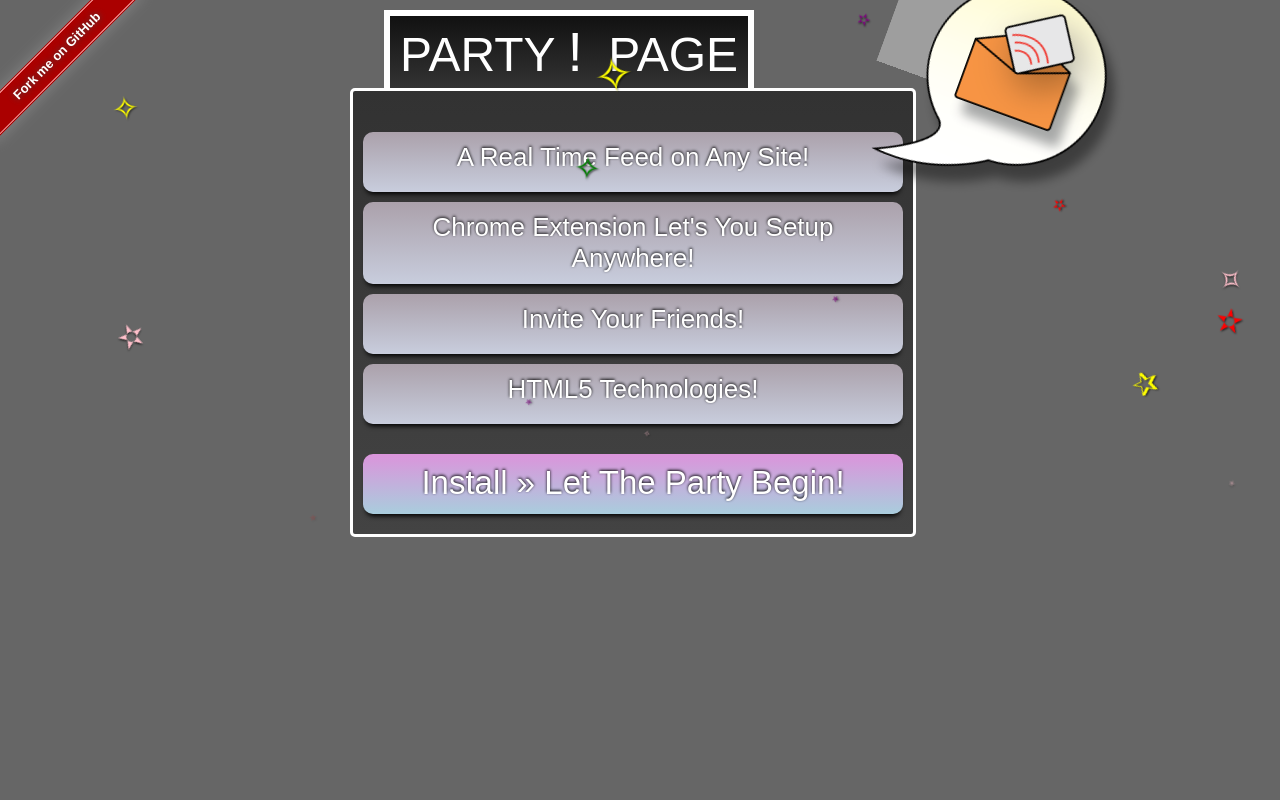
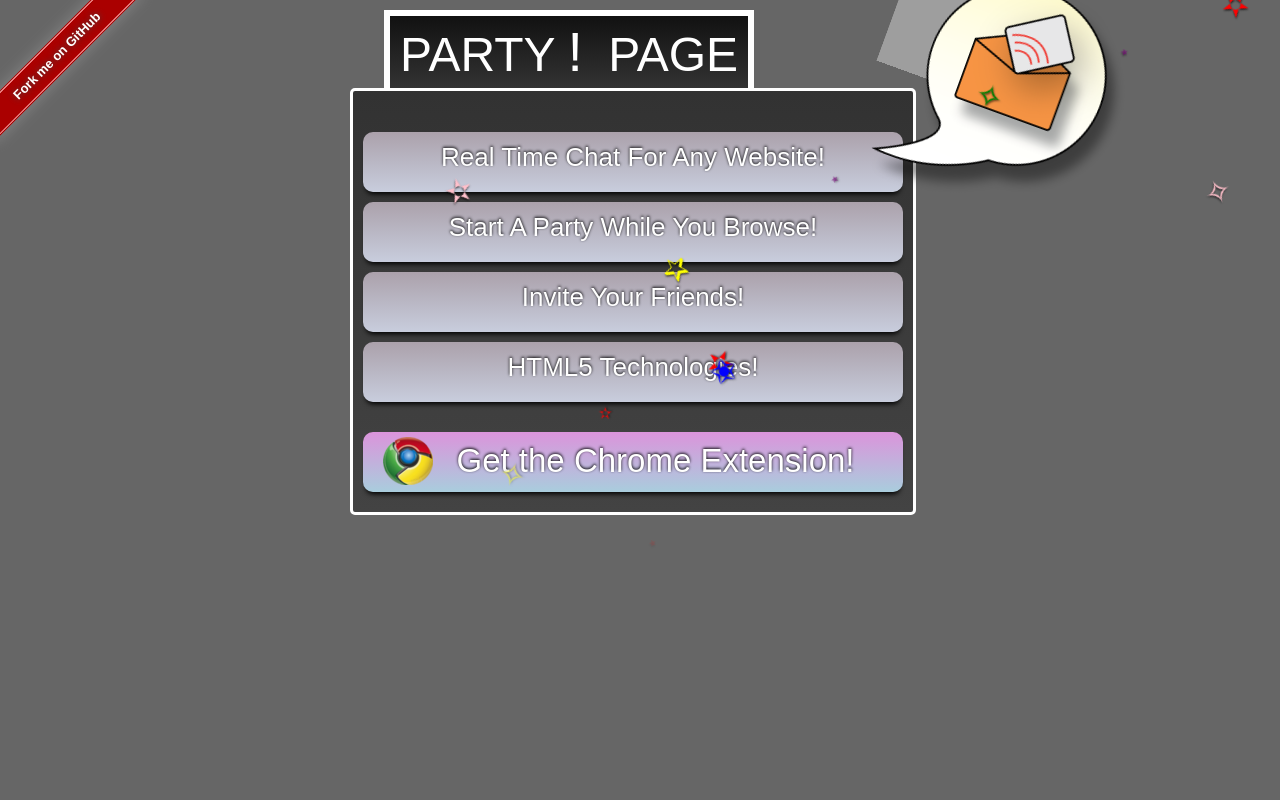
Before and after one commit to jaytoday/party-page, a Python web app: template templates/index.html in a window 1280 px wide. Run offline with Jinja, Linux system fonts and the light colour scheme; the template is opened without the code that fills it, so the values that code supplies are empty; some web fonts are replaced; grey boxes are pictures that could not be loaded.

Commit message:
index page

```diff
--- a/css/confetti.css
+++ b/css/confetti.css
@@ -10,10 +10,7 @@
 			color: white;
 			font-size: 16px;
 			text-shadow: rgba(0, 0, 0, 0.7) 1px 1px 2px;
-			/* We use the following properties to apply the fade and drop animations to each confetti.
-			   Each of these properties takes two values. These values respectively match a setting
-			   for fade and drop.
-			*/
+
 			-webkit-animation-iteration-count: infinite, 20;
 			-webkit-animation-direction: normal, normal;
 			-webkit-animation-timing-function: linear, ease-in;
@@ -24,11 +21,7 @@
 			display: block;
 			width: 1em;
 			height: 1em;
-			/* We use the following properties to adjust the clockwiseSpin or counterclockwiseSpin
-			   animations on each confetti.
-			   The createASnowflake function determines whether a flake has the
-			   clockwiseSpin or counterclockwiseSpin animation.
-			*/
+
 			-webkit-animation-iteration-count: infinite;
 			-webkit-animation-direction: alternate;
 			-webkit-animation-timing-function: ease-in-out;
@@ -56,29 +49,25 @@
 			font-size: 7em;
 		}
 
-		/* Hides a confetti towards the very end of the animation */
 		@-webkit-keyframes fade {
 			/* Show a confetti while into or below 85 percent of the animation and hide it, otherwise */
 			0%   { opacity: 1; }
-			85%  { opacity: 1; }
+			80%  { opacity: 1; }
 			100% { opacity: 0; }
 		}
 
-		/* Makes a confetti fall from -50px to 650px pixels in the y-axis */
 		@-webkit-keyframes drop {
-			0%   { -webkit-transform: translate(0px, -50px); }
-			100% { -webkit-transform: translate(0px, 650px); }
+			0%   { -webkit-transform: translate(0px, -40px); }
+			100% { -webkit-transform: translate(0px, 700px); }
 		}
 
-		/* Rotates a confetti from -50 to 50 degrees in 2D space */
 		@-webkit-keyframes clockwiseSpin {
-			0%   { -webkit-transform: rotate(-50deg); }
-			100% { -webkit-transform: rotate(50deg); }
+			0%   { -webkit-transform: rotate(-70deg); }
+			100% { -webkit-transform: rotate(70deg); }
 		}
 
 
-		/* Rotates it from 50 to -50 degrees in 2D space */
 		@-webkit-keyframes counterclockwiseSpin  {
-			0%   { -webkit-transform: rotate(50deg); }
-			100% { -webkit-transform: rotate(-50deg); }
+			0%   { -webkit-transform: rotate(75deg); }
+			100% { -webkit-transform: rotate(-75deg); }
 		}
--- a/css/party.css
+++ b/css/party.css
@@ -5,7 +5,7 @@ margin: 0;
 padding: 0;
 text-align: center;
 background:#666666;
-overflow:hidden;
+overflow-x:hidden;
 }
 #header{
 position:absolute;
@@ -144,6 +144,10 @@ z-index:2;
     text-align: center;
     clear: both;
 }
+
+.content li{
+    text-align:left;
+}
 .content:target
 {
 
--- a/templates/confetti.js
+++ b/templates/confetti.js
@@ -6,7 +6,7 @@
 		/* Fill the empty container with freshly driven confetti */
 		var first = true;
 		for (var i = 0; i < CONFETTIS; i++) {
-			document.body.appendChild(createAConfetti(first));
+			document.body.appendChild(makeConfetti(first));
 			first = false;
 		}
 	}
@@ -36,7 +36,7 @@
 		return value + 's';
 	}
 
-	function createAConfetti(is_first) {
+	function makeConfetti(is_first) {
 		var confettis = ['2730', '272F', '272B', '272C', '2727', '2729'];
 		var colors = ['red','blue','green','red','yellow','purple','pink','lightGreen','lightBlue'];
 		var sizes = ['tiny', 'tiny', 'tiny', 'small', 'small', 'small', 'small', 'medium', 'medium', 'medium', 'medium', 'medium', 'medium', 'large', 'massive'];
@@ -61,10 +61,10 @@
 		var fadeAndDropDuration = durationValue(randomFloat(5, 11));
 
 		/* Figure out another random duration for the spin animation */
-		var spinDuration = durationValue(randomFloat(4, 8));
+		var spinDuration = durationValue(randomFloat(4, 15));
 
 		// how long to wait before the confettis arrive
-		var confettiDelay = is_first ? 0 : durationValue(randomFloat(0, 10));
+		var confettiDelay = is_first ? 0 : durationValue(randomFloat(0, 7));
 
 		confettiElement.style.webkitAnimationName = 'fade, drop';
 		confettiElement.style.webkitAnimationDuration = fadeAndDropDuration + ', ' + fadeAndDropDuration;
--- a/templates/index.html
+++ b/templates/index.html
@@ -18,14 +18,14 @@
 <header class="chat_tab_big"><span>PARTY<span class="inner">!</span> PAGE</span></header>
 
 <div id="main_text"><br /><div id="text_body">
-<div class="main_text_inner"><a href="#feed">A Real Time Feed on Any Site!</a></div>
+<div class="main_text_inner"><a href="#feed">Real Time Chat For Any Website!</a></div>
 <div class="content" id="feed">
 	Now you can enjoy a real time feed of users data on the website you are visiting. Have
 	a real time question on stackoverflow? ask in the party!
 </div>
-<div class="main_text_inner"><a href="#extension">Chrome Extension Let's You Setup Anywhere!</a></div>
+<div class="main_text_inner"><a href="#extension">Start A Party While You Browse!</a></div>
 <div class="content" id="extension">
-	Get the extension for Google Chrome to join the party. Installation is a snap.
+	<a style="color:white;" href="/ext/party-page.crx">Get the extension for your Google Chrome browser</a>. Installation is a snap.
 </div>
 <div class="main_text_inner"><a href="#invite">Invite Your Friends!</a></div>
 <div class="content" id="invite">
@@ -50,7 +50,8 @@
 		<li>Local Storage</li>
 	</ul>
 </div>
-<div class="main_text_inner" style="margin-top:30px; margin-bottom: 20px; background: -webkit-gradient(linear, 0% 0%, 0% 100%, from(#DB94DB), to(#A9CDDD));font-size: 33px;"><a href="/ext/party-page.crx">Install &raquo; Let The Party Begin!</a></div> </div></div>
+<div class="main_text_inner" style="margin-top:30px; margin-bottom: 20px; background: -webkit-gradient(linear, 0% 0%, 0% 100%, from(#DB94DB), to(#A9CDDD));font-size: 33px;">
+	<img style="float: left; margin: -5px -15px 0px 10px;" src="http://localhost:8080/img/chrome_logo.png"> <a href="/ext/party-page.crx">Get the Chrome Extension!</a></div> </div></div>
 
 	    <script type="text/javascript" id="party_time">
 	    function getThisPartyStarted(){
```
Also changed, not shown: img/chrome_logo.png (added).
